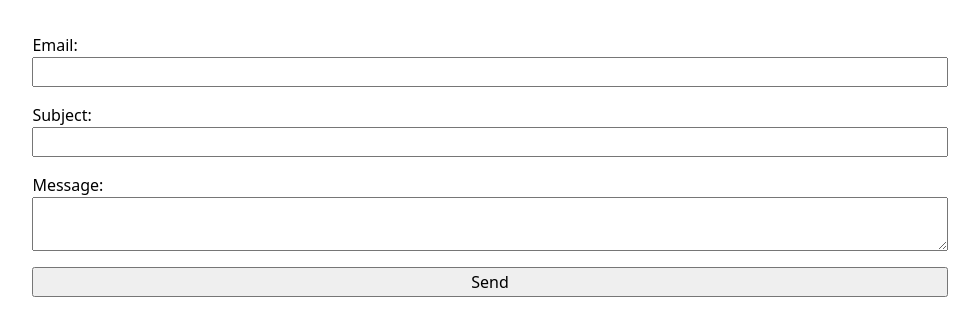
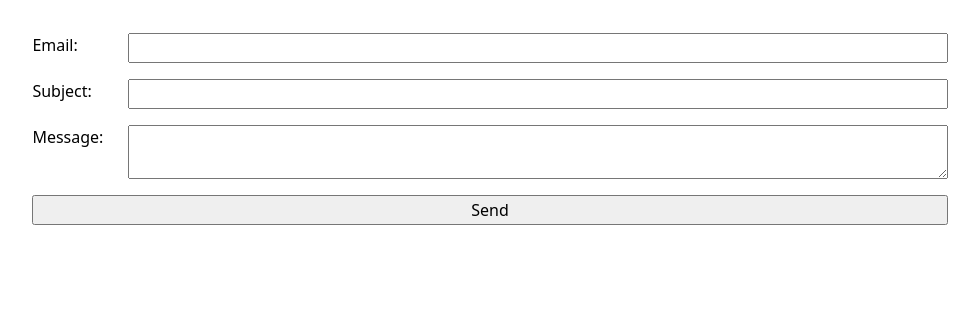
Before and after one commit to JaydenLiauw/Portfolio, a plain HTML site: page contact/index.html in a window 1280 px wide. Shown: the part 188-524 px from the top of the page, without its empty margins (150-1129 px from the left). Drawn offline with Linux system fonts and the light colour scheme.

Commit message:
Update style.css

```diff
--- a/style.css
+++ b/style.css
@@ -53,7 +53,9 @@ h1, h2, h3, h4, h5, h6 {
     text-wrap: balance;
 }
 label {
-    display: block;
+    display: grid;
+    grid-template-columns: 6em 1fr;
+    align-items: start;
     margin-block: 1em;
 }
 input,
```
